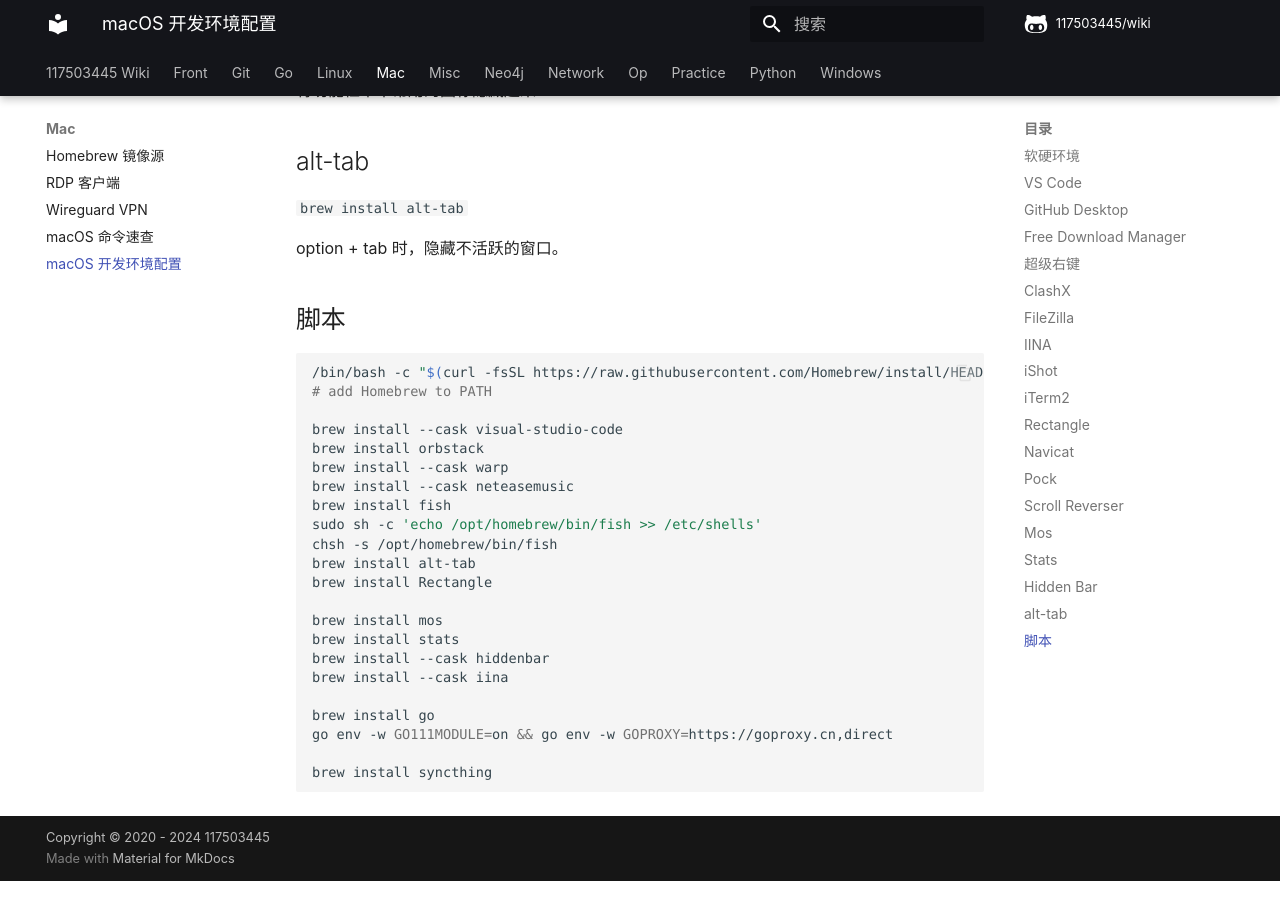
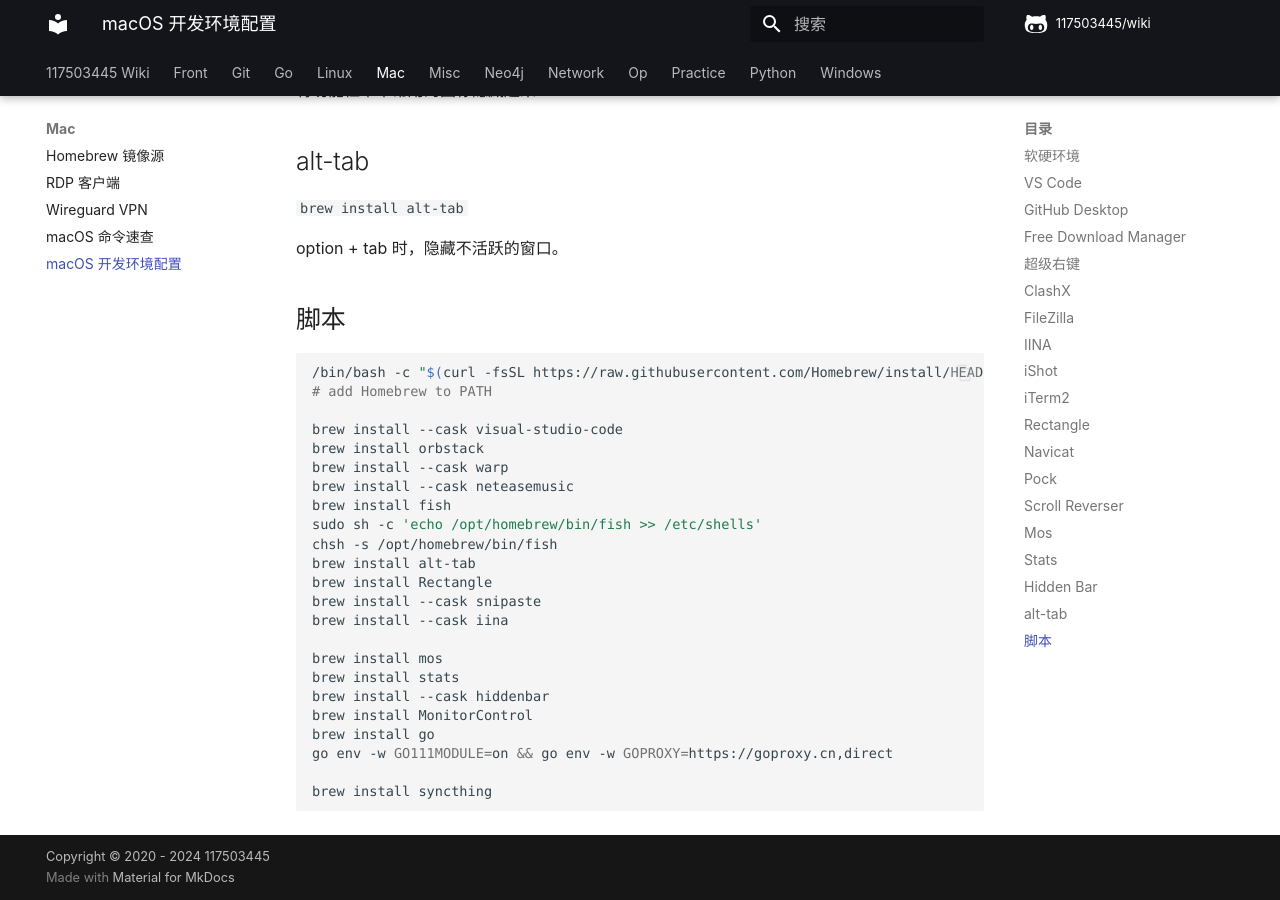
Before and after one commit to 117503445/wiki, an MkDocs documentation site: the page built from docs/mac/macOS 开发环境配置.md, in a window 1280 px wide and 900 px high, scrolled down 3026 px. Built offline with MkDocs 1.6.1 and Material for MkDocs 9.7.7, drawn with Linux system fonts in a browser that asks for light colours; some web fonts are replaced; comment, search, counter and statistics services are not loaded.

Commit message:
1
Signed-off-by: 117503445 <t117503445@gmail.com>

```diff
--- a/docs/mac/macOS 开发环境配置.md
+++ b/docs/mac/macOS 开发环境配置.md
@@ -129,12 +129,13 @@ sudo sh -c 'echo /opt/homebrew/bin/fish >> /etc/shells'
 chsh -s /opt/homebrew/bin/fish
 brew install alt-tab
 brew install Rectangle
+brew install --cask snipaste
+brew install --cask iina
 
 brew install mos
 brew install stats
 brew install --cask hiddenbar
-brew install --cask iina
-
+brew install MonitorControl
 brew install go
 go env -w GO111MODULE=on && go env -w GOPROXY=https://goproxy.cn,direct
 
```
